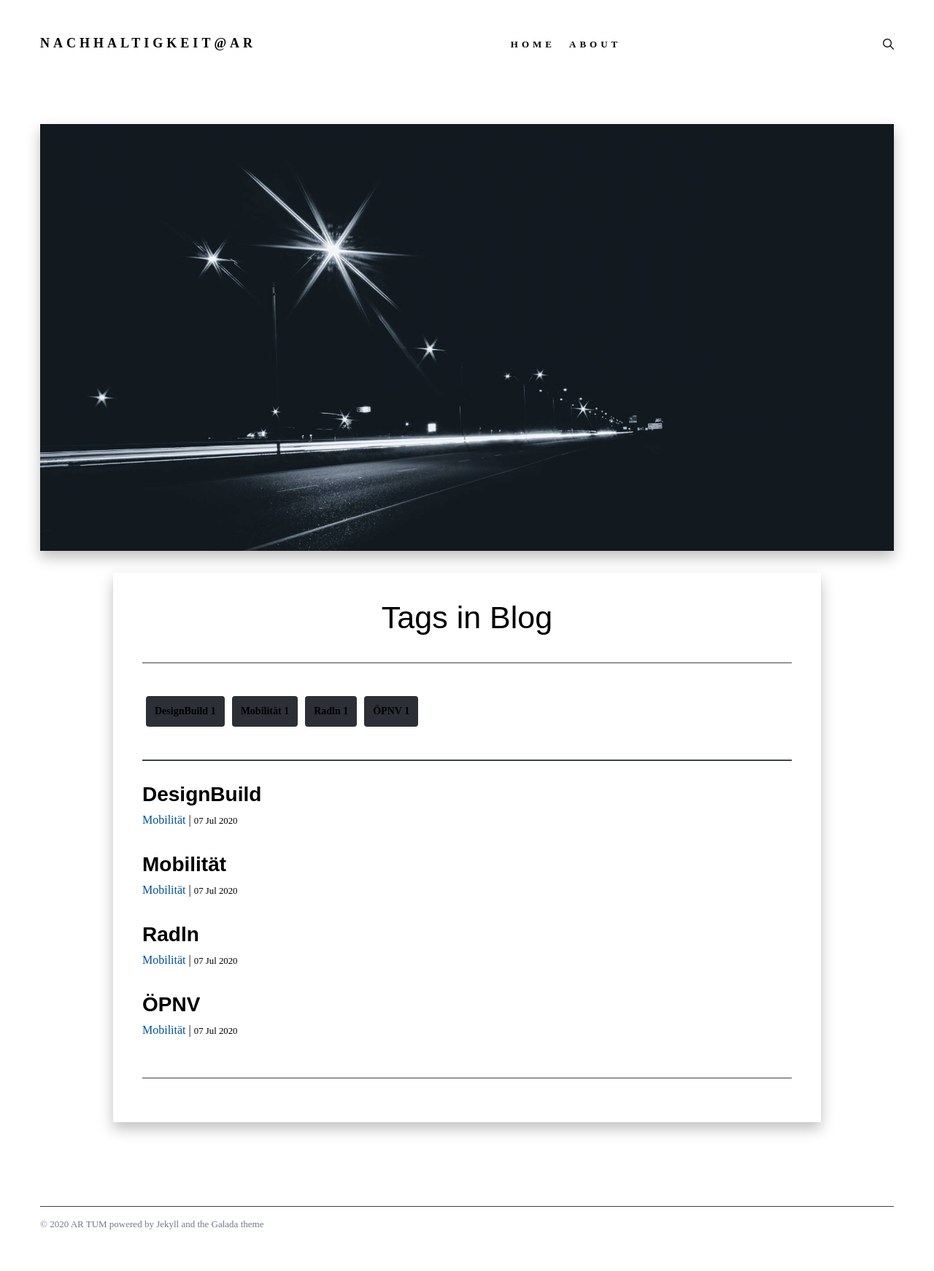
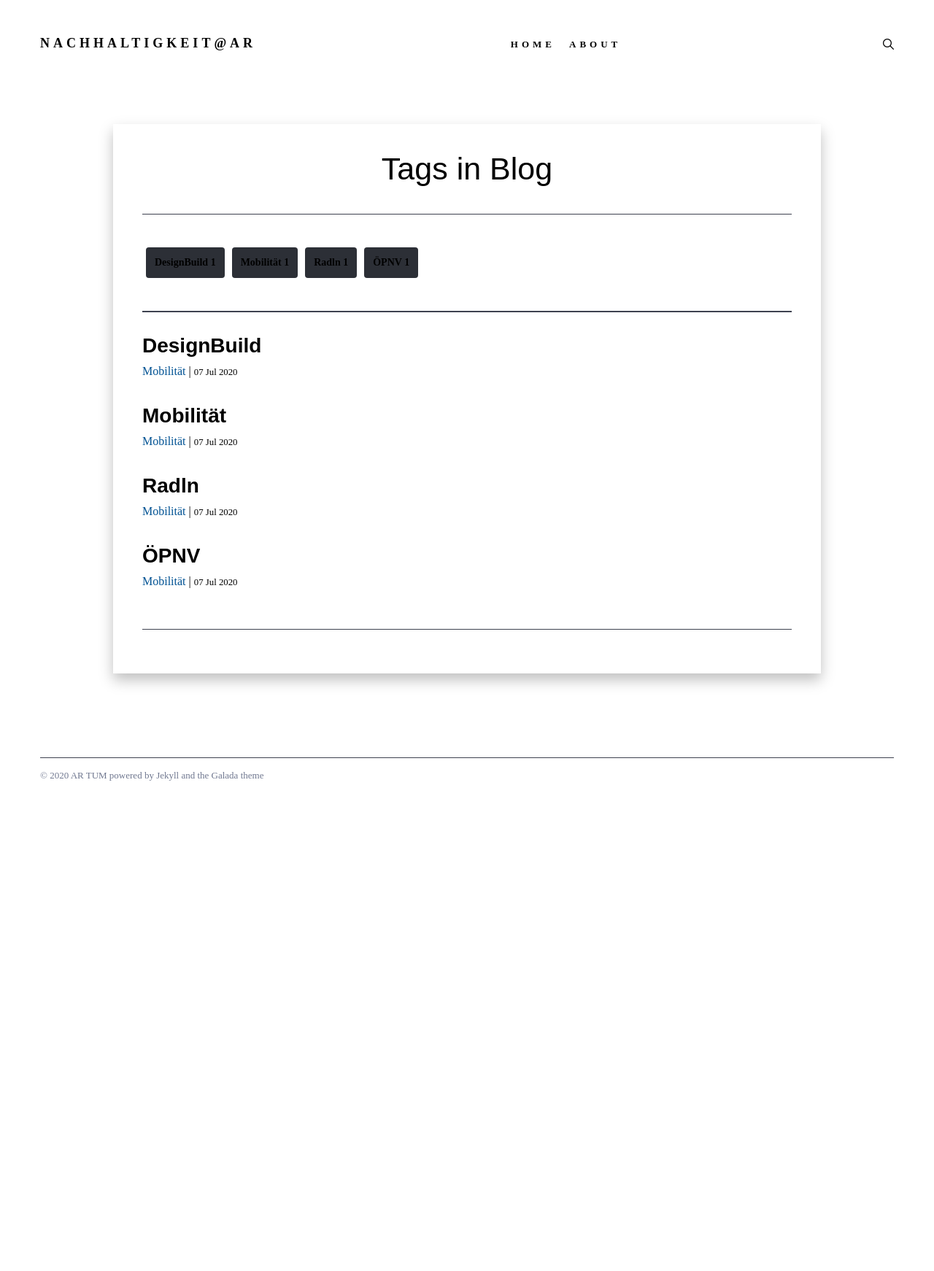
Before and after one commit to hingstarne/artumnachhaltigkeit, a Jekyll site: the page built from tags.html, in a window 1280 px wide. Shown: the whole page at 73% size. Built offline with Jekyll 4.4.1, drawn with Linux system fonts in a browser that asks for light colours; nearby versions of some CDN libraries; some web fonts are replaced; after the commit the page ends 1127 px from its top, so only the background shows below that.

Commit message:
delete black image box?

```diff
--- a/_layouts/page.html
+++ b/_layouts/page.html
@@ -4,9 +4,6 @@ layout: default
 <div class="container">
 	<div class="row">
 		<div class="col col-12">
-			<div class="page-image-box">
-				<div class="page-image" style="background-image: url({{"/img/" | prepend: site.baseurl | append : page.image}})"></div>
-			</div>
 		</div>
 		<article class="col col-12 col-t-10 push-t-1 page">
 			<div class="page-content">
```
